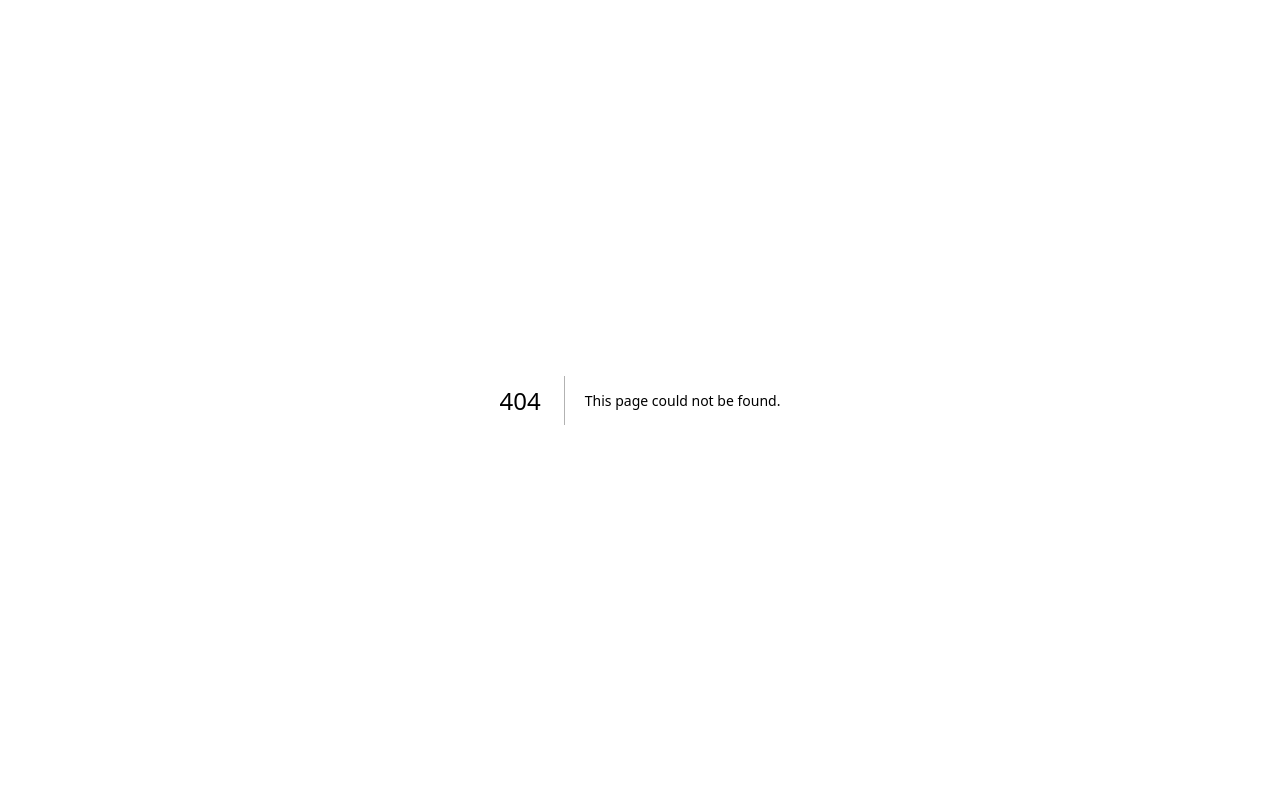
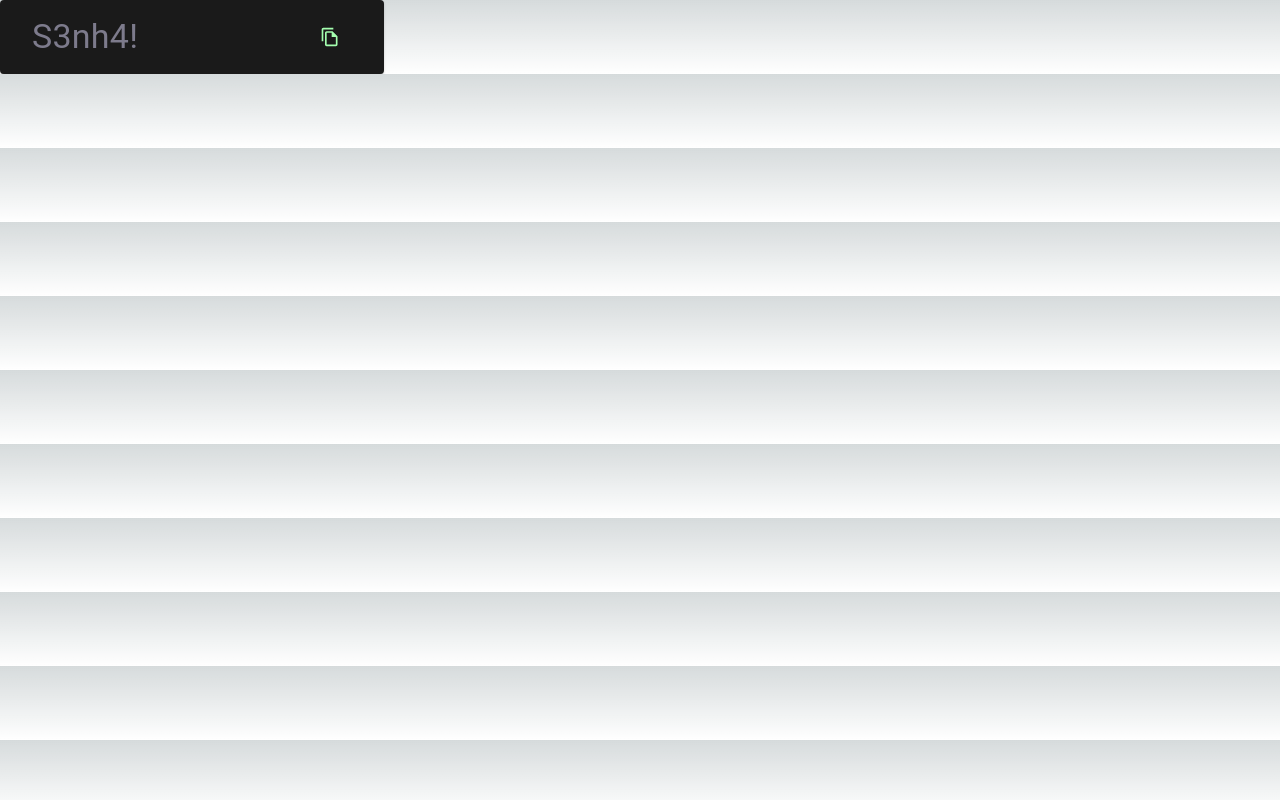
Before and after one commit to Ledelara/password-generator, a Next.js app: page /Generator/components/Password/Password in a window 1280 px wide. Before the commit this address had no page. Built offline with nearby package versions, Linux system fonts and the light colour scheme.

Commit message:
:sparkles: Feat: Password

```diff
--- /dev/null
+++ b/src/pages/Generator/components/Password/Password.tsx
@@ -0,0 +1,37 @@
+import { FileCopyOutlined } from '@mui/icons-material'
+import { Button, Card, Typography } from '@mui/material'
+import React from 'react'
+
+const Password = () => {
+  return (
+    <Card
+          sx={{
+            display: 'flex',
+            backgroundColor: '#1a1a1a',
+            width: '30%',
+            justifyContent: 'space-between',
+            alignItems: 'center',
+            padding: '1rem',
+          }}
+        >
+        <Typography
+            variant='h4'
+            sx={{
+                color: '#7D7B8C',
+                padding: '0 1rem',
+            }}
+        >
+            S3nh4!
+        </Typography>
+        <Button
+            startIcon={
+                <FileCopyOutlined
+                    sx={{ color: '#A4FFAF' }}
+                />
+            }
+        />
+    </Card>
+  )
+}
+
+export default Password
```
